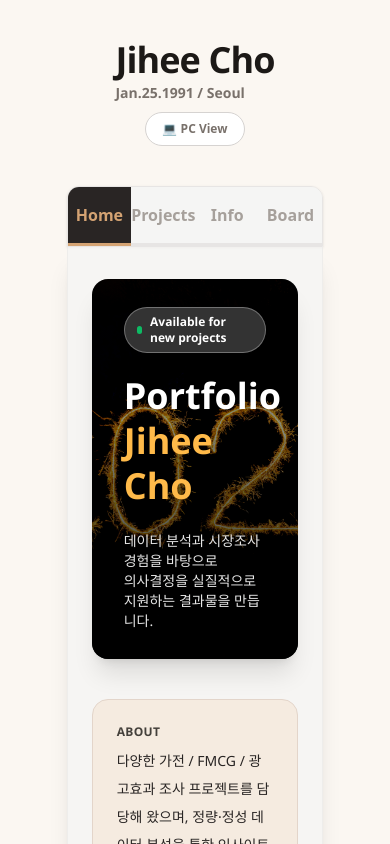
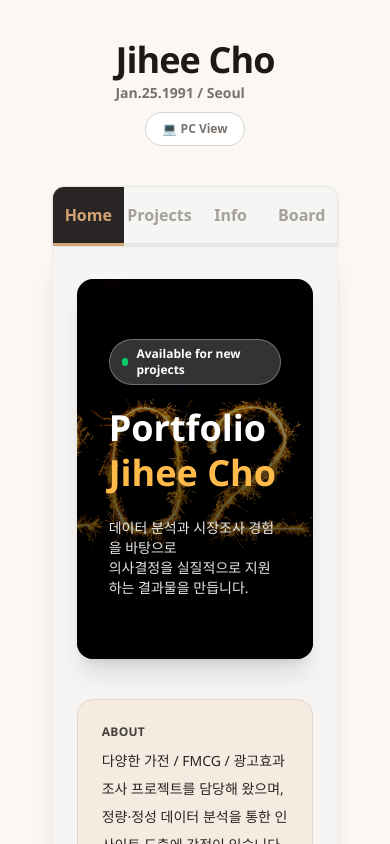
Before and after one commit to jay-lay-down/jihee-portfolio, a Next.js app: page / in a window 390 px wide. Shown: the top 844 px of the page. Built offline with nearby package versions, Linux system fonts and the light colour scheme; a web font is replaced by a local one.

Commit message:
Update layout.tsx

```diff
--- a/app/layout.tsx
+++ b/app/layout.tsx
@@ -2,24 +2,26 @@ import type { Metadata } from "next";
 import "./globals.css";
 
 export const metadata: Metadata = {
-  title: "Jihee Cho | Portfolio",
+  title: "Jihee Cho Portfolio",
   description: "Data Analyst Portfolio",
 };
 
 export default function RootLayout({
   children,
-}: Readonly<{ children: React.ReactNode }>) {
+}: Readonly<{
+  children: React.ReactNode;
+}>) {
   return (
-    <html lang="ko">
+    <html lang="en">
       <body
-        className="font-sans antialiased bg-[#FDFBF7]"
+        className="antialiased bg-[#FDFBF7]"
         style={{
           fontFamily:
             '"Pretendard Variable", Pretendard, -apple-system, BlinkMacSystemFont, system-ui, Roboto, "Helvetica Neue", "Segoe UI", "Apple SD Gothic Neo", "Noto Sans KR", "Malgun Gothic", "Apple Color Emoji", "Segoe UI Emoji", "Segoe UI Symbol", sans-serif',
         }}
       >
-        {/* 전체 폭: 최대 1440px */}
-        <main className="min-h-screen mx-auto w-full max-w-[1440px] px-4 md:px-10 lg:px-14 xl:px-16">
+        {/* ⬇⬇ 여기서 max-w-screen-xl / mx-auto 싹 제거 */}
+        <main className="min-h-screen w-full">
           {children}
         </main>
       </body>
```
